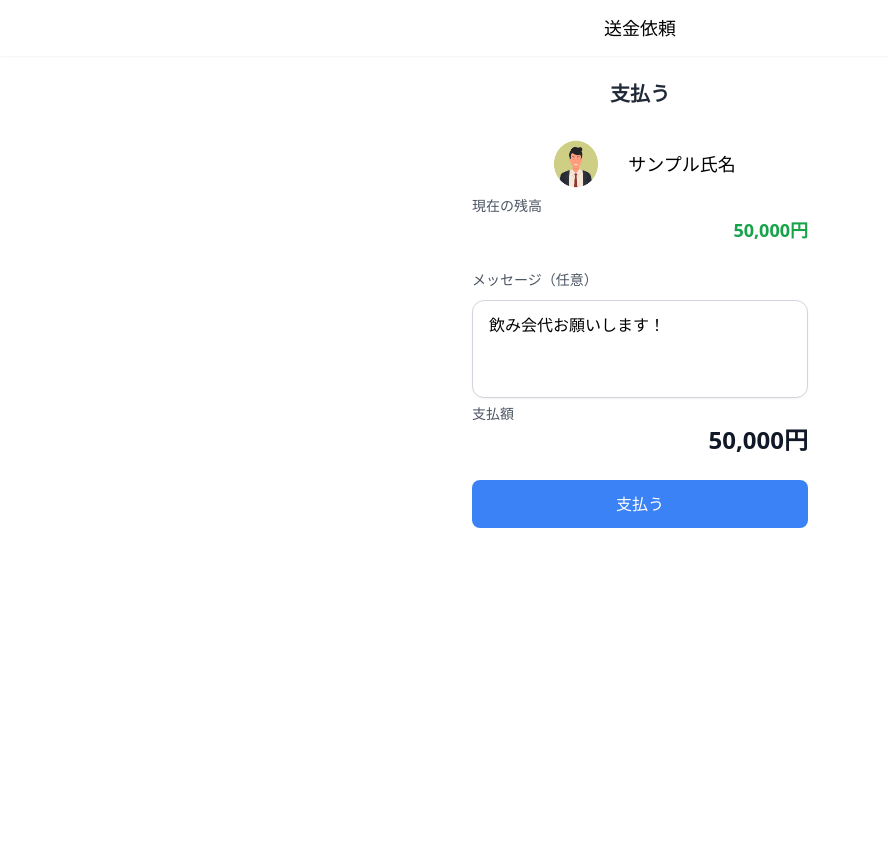
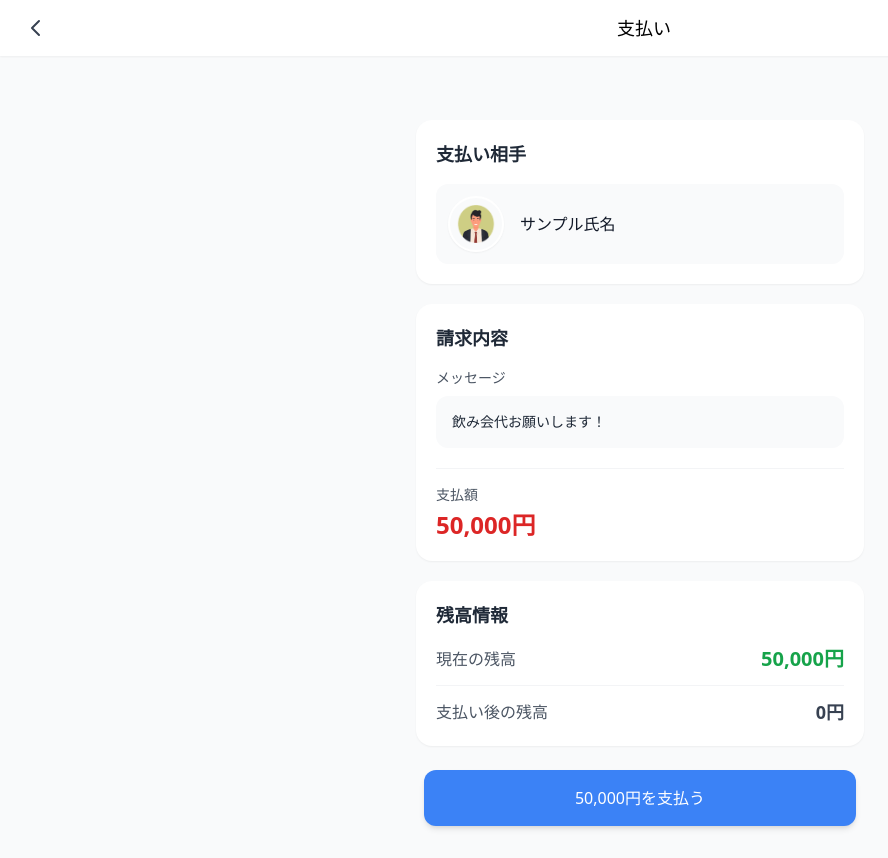
Before and after one commit to deraryo4559/GroupeF, a React (Vite) app in the folder front/: page /payment in a window 1280 px wide. Shown: the whole page, without its empty margins (0-888 px from the left). Before the commit the page ends 800 px from the top, so only its background shows below. Built offline with nearby package versions, Linux system fonts and the light colour scheme.

Commit message:
Balanceコンポーネントを追加し、Payment、SendMoney、Topページで残高表示を統一

```diff
--- /dev/null
+++ b/front/src/components/Balance.jsx
@@ -0,0 +1,21 @@
+import React from "react";
+
+const Balance = ({ balance, label = "預金残高", highlight = false }) => {
+  return (
+    <div className="mt-4">
+      {/* ラベル */}
+      <div className="text-sm text-gray-600 mb-1">{label}</div>
+
+      {/* 残高ボックス */}
+      <div
+        className={`w-full px-4 py-2 rounded-xl text-right font-semibold ${
+          highlight ? "bg-green-100 text-green-600" : "bg-gray-100 text-gray-900"
+        }`}
+      >
+        {balance.toLocaleString()}円
+      </div>
+    </div>
+  );
+};
+
+export default Balance;
--- a/front/src/pages/Payment.jsx
+++ b/front/src/pages/Payment.jsx
@@ -1,16 +1,14 @@
 import React, { useState, useEffect } from 'react';
 import { useNavigate } from 'react-router-dom';
 import Button1 from '../components/button1';
-import Icon from '../components/Icon';
 import Header from '../components/Header';
 
 const Payment = () => {
     const navigate = useNavigate();
-    const [balance, setBalance] = useState(50000); // 初期残高50,000円
-    const paymentAmount = 50000; // 支払額
+    const [balance, setBalance] = useState(50000);
+    const paymentAmount = 50000;
     const reqMsg = "飲み会代お願いします！";
 
-    // ローカルストレージから残高を読み込み
     useEffect(() => {
         const savedBalance = localStorage.getItem('userBalance');
         if (savedBalance) {
@@ -18,7 +16,6 @@ const Payment = () => {
         }
     }, []);
 
-    // 支払い処理
     const handlePayment = () => {
         if (balance >= paymentAmount) {
             const newBalance = balance - paymentAmount;
@@ -32,52 +29,82 @@ const Payment = () => {
 
     return (
         <>
-            <Header title="送金依頼" showBackButton={false} />
-            <div className="flex justify-center">
-                <div className="max-w-sm w-full p-6 flex flex-col justify-center">
+            <Header title="支払い" backTo="/billing-status" />
+            <div className="min-h-screen pt-16 px-4 pb-8 bg-gray-50">
+                <div className="max-w-md mx-auto">
+                    {/* 送金相手 */}
+                    <div className="bg-white rounded-2xl shadow-sm p-5 mb-5">
+                        <h2 className="text-lg font-semibold mb-4 text-gray-800">支払い相手</h2>
+                        <div className="flex items-center gap-4 p-3 bg-gray-50 rounded-xl">
+                            <div className="w-14 h-14 rounded-full overflow-hidden flex-shrink-0 border-2 border-white shadow-sm">
+                                <img
+                                    src="/images/human1.png"
+                                    alt="サンプル氏名"
+                                    className="w-full h-full object-cover"
+                                />
+                            </div>
                             <div>
-                        <h2 className="text-xl font-bold text-center text-gray-800 mb-6">
-                            支払う
-                        </h2>
-                        <Icon
-                            img="\images\human1.png"
-                            name="サンプル氏名"
-                        />
-                        <div>
-                            {/* 現在の残高表示 */}
-                            <div className="mb-4">
-                                <p className="text-sm text-gray-600">現在の残高</p>
-                                <p className="text-lg font-semibold text-green-600 flex justify-end">
-                                    {balance.toLocaleString()}円
-                                </p>
+                                <div className="font-medium text-base text-gray-900">
+                                    サンプル氏名
+                                </div>
+                            </div>
+                        </div>
                     </div>
 
+                    {/* 請求情報 */}
+                    <div className="bg-white rounded-2xl shadow-sm p-5 mb-5">
+                        <h2 className="text-lg font-semibold mb-4 text-gray-800">請求内容</h2>
 
-                            <div className="mt-6">
-                                <div className="text-sm text-gray-600 leading-6 mb-2">メッセージ（任意）</div>
-                                <textarea
-                                    rows={3}
-                                    value={reqMsg}
-                                    className="w-full pl-4 pr-4 py-3 text-[15px] md:text-base rounded-xl border border-gray-300 bg-white placeholder-gray-400 shadow-sm focus:outline-none focus:ring-2 focus:ring-gray-300 resize-none"
-                                />
+                        {/* メッセージ */}
+                        <div className="mb-5">
+                            <div className="text-sm text-gray-600 mb-2">
+                                メッセージ
+                            </div>
+                            <div className="p-4 bg-gray-50 rounded-xl text-gray-800 text-sm">
+                                {reqMsg}
+                            </div>
                         </div>
 
-                            {/* 支払額表示 */}
-                            <div>
-                                <p className="text-sm text-gray-600">支払額</p>
-                                <p className="text-2xl font-bold text-gray-900 flex justify-end">{paymentAmount.toLocaleString()}円</p>
+                        {/* 支払額 */}
+                        <div className="border-t border-gray-100 pt-4">
+                            <div className="text-sm text-gray-600 mb-1">支払額</div>
+                            <div className="text-2xl font-bold text-red-600">
+                                {paymentAmount.toLocaleString()}円
                             </div>
                         </div>
-                        <div className="mt-6 flex justify-center">
+                    </div>
+
+                    {/* 残高情報 */}
+                    <div className="bg-white rounded-2xl shadow-sm p-5 mb-6">
+                        <h2 className="text-lg font-semibold mb-4 text-gray-800">残高情報</h2>
+                        <div className="flex justify-between items-center">
+                            <div className="text-gray-600">現在の残高</div>
+                            <div className="text-xl font-semibold text-green-600">
+                                {balance.toLocaleString()}円
+                            </div>
+                        </div>
+
+                        {/* 支払い後の残高 */}
+                        {balance >= paymentAmount && (
+                            <div className="mt-3 pt-3 border-t border-gray-100 flex justify-between items-center">
+                                <div className="text-gray-600">支払い後の残高</div>
+                                <div className="text-lg font-semibold text-gray-700">
+                                    {(balance - paymentAmount).toLocaleString()}円
+                                </div>
+                            </div>
+                        )}
+                    </div>
+
+                    {/* 支払いボタン */}
+                    <div className="px-2">
                         <Button1
                             onClick={handlePayment}
-                                className="w-full"
+                            className="w-full py-4 rounded-xl text-base font-medium shadow-md transition-all"
                             disabled={balance < paymentAmount}
+                            variant={balance < paymentAmount ? 'secondary' : 'primary'}
                         >
-                                {balance < paymentAmount ? '残高不足' : '支払う'}
+                            {balance < paymentAmount ? '残高不足' : `${paymentAmount.toLocaleString()}円を支払う`}
                         </Button1>
-                        </div>
-
                     </div>
                 </div>
             </div>
--- a/front/src/pages/SendMoney.jsx
+++ b/front/src/pages/SendMoney.jsx
@@ -1,6 +1,7 @@
 import { useState, useEffect } from "react";
 import { useNavigate, useLocation } from "react-router-dom";
 import Button1 from '../components/button1';
+import Balance from '../components/Balance';
 import Header from '../components/Header';
 
 function SendMoney() {
@@ -113,20 +114,12 @@ function SendMoney() {
           </div>
         </div>
 
-        {/* 送金上限額と現在の残高 */}
-        <div className="flex items-start gap-4 mt-6">
-          <div className="text-sm text-gray-600 leading-6 mt-1">送金上限額</div>
-          <div className="text-[15px] md:text-base font-semibold tracking-wide">
-            {balance.toLocaleString()}円
-          </div>
-        </div>
+           {/* 送金上限額 */}
+      <Balance balance={balance} label="送金上限額" />
 
-        <div className="flex items-start gap-4 mt-4">
-          <div className="text-sm text-gray-600 leading-6 mt-1">現在の残高</div>
-          <div className="text-[15px] md:text-base font-semibold tracking-wide text-green-600">
-            {balance.toLocaleString()}円
-          </div>
-        </div>
+      {/* 現在の残高 */}
+      <Balance balance={balance} label="現在の残高" highlight />
+
 
         {/* 送金金額 */}
         <div className="mt-6">
--- a/front/src/pages/Top.jsx
+++ b/front/src/pages/Top.jsx
@@ -2,6 +2,7 @@ import React, { useState, useEffect } from 'react';
 import Button1 from '../components/button1';
 import Icon from '../components/Icon';
 import Header from '../components/Header';
+import Balance from '../components/Balance'; // ← 追加
 
 const Top = () => {
     const [balance, setBalance] = useState(50000); // 初期残高50,000円
@@ -12,10 +13,10 @@ const Top = () => {
         if (savedBalance) {
             setBalance(Number(savedBalance));
         } else {
-            // 初回は50,000円を設定
             localStorage.setItem('userBalance', '50000');
         }
     }, []);
+
     return (
         <>
             <Header title="ホーム" showBackButton={false} />
@@ -35,11 +36,8 @@ const Top = () => {
                                 <p className="text-sm text-gray-600">口座番号：〇〇〇〇〇〇</p>
                             </div>
 
-                            {/* 預金残高表示 */}
-                            <div>
-                                <p className="text-sm text-gray-600">預金残高</p>
-                                <p className="text-2xl font-bold text-gray-900 flex justify-end">{balance.toLocaleString()}円</p>
-                            </div>
+                            {/* 預金残高（コンポーネント化済み） */}
+                            <Balance balance={balance} />
                         </div>
                         <div className="mt-6 flex justify-center">
                             <Button1 navigateTo="/step3" className="w-full">
```
Also changed, not shown: 1 other file (tests, documents, lock files or other folders). Lines whose indentation alone changed are shown as unchanged.
